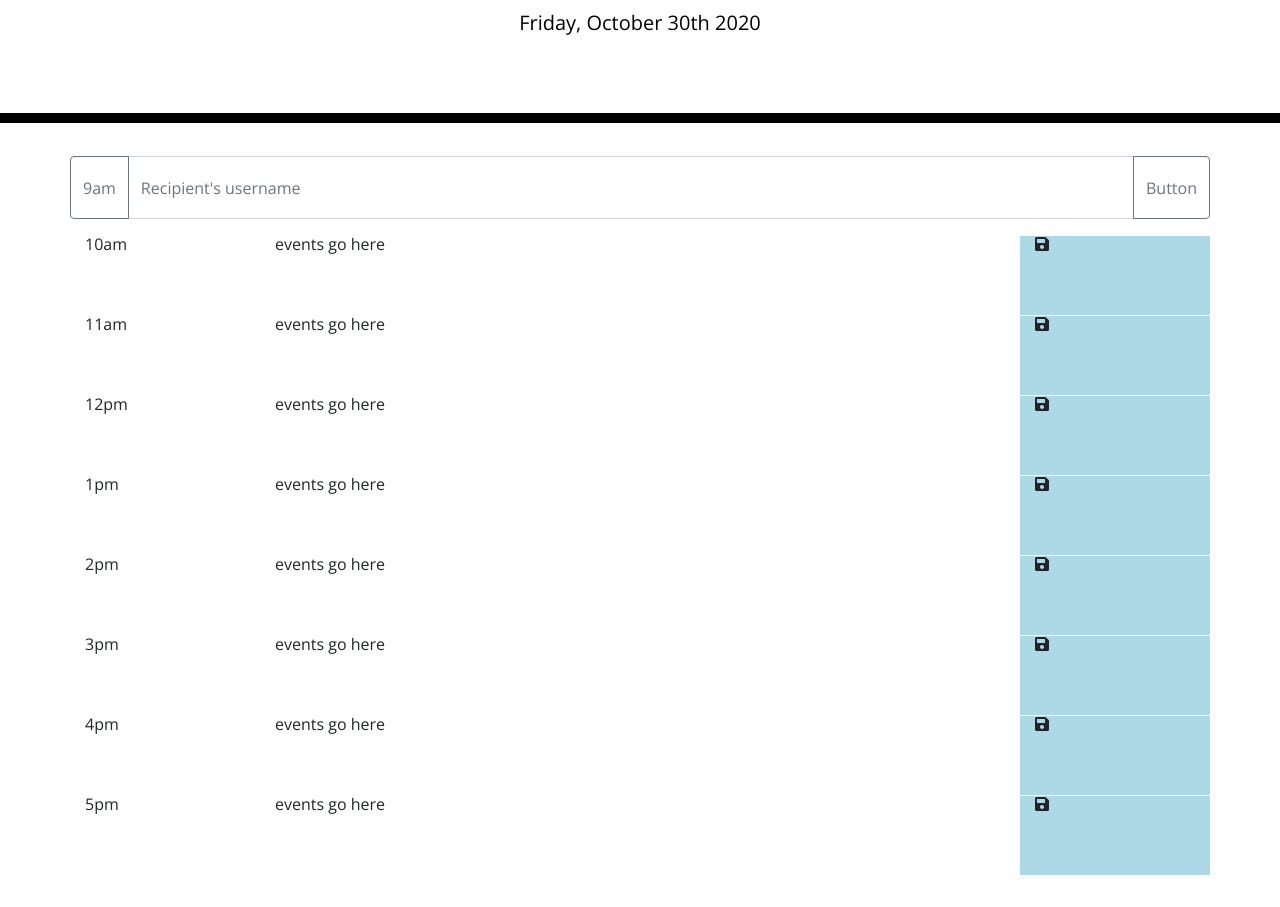
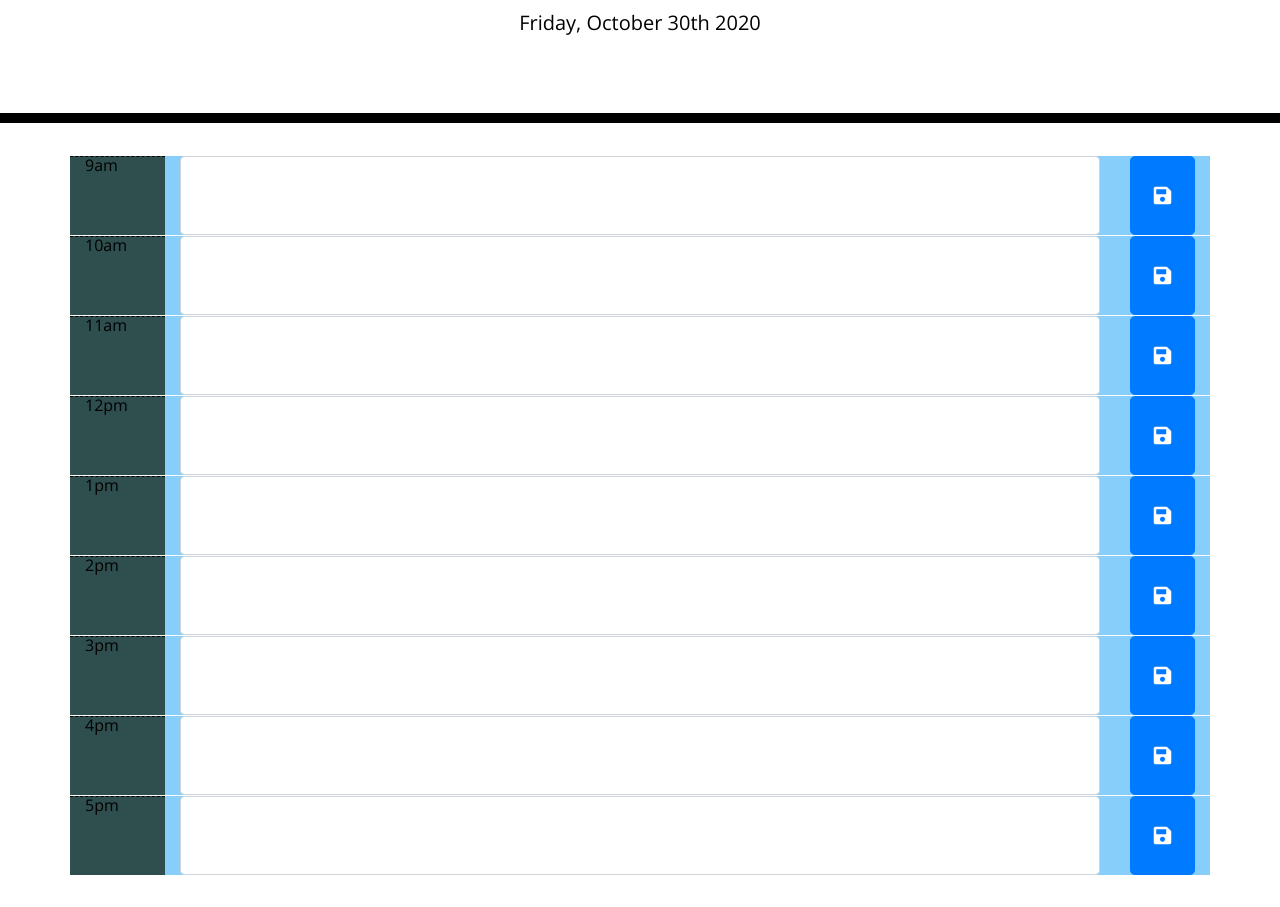
Before and after one commit to DaronSchmit/DaronDayScheduler, a plain HTML site: page Develop/index.html in a window 1280 px wide. Shown: the part 181-1088 px from the top of the page. Before the commit the page ends 1056 px from the top, so only its background shows below. Drawn offline with nearby package versions, Linux system fonts and the light colour scheme.

Commit message:
long overdue commit, added functional buttons, reformatted buttons, added forms to each row, added localstorage functionality

```diff
--- a/Develop/index.html
+++ b/Develop/index.html
@@ -31,66 +31,63 @@
 
 
     <div class="container">
-      <row class="row 9am">
-        <div class="input-group mb-3">
-          <div class="input-group-prepend">
-            <button class="btn btn-outline-secondary disable">9am</button>
-          </div>
-          <input type="text" class="form-control h-100" placeholder="Recipient's username" aria-label="Recipient's username" aria-describedby="basic-addon2">
-          <div class="input-group-append">
-            <button class="btn btn-outline-secondary" type="button">Button</button>
-          </div>
-        </div>
+      <row class="row 9"
+        ><div class="col-sm-1 hour">9am</div>
+        <div class="col-sm-10"><input class='form-control w-100 h-100' id='form-9'></input></div>
+        <div class="col-sm-1 save"><button class="btn btn-primary btn-lg w-100 h-100" id=9am-save-button save-button"><i class="fas fa-save"></i></button></div>
         </row>
 
-      <row class="row 10am"
-        ><div class="col-sm-2">10am</div>
-        <div class="col-sm-8">events go here</div>
-        <div class="col-sm-2 save-button"><i class="fas fa-save"></i></div>
+      <row class="row 10"
+        ><div class="col-sm-1 hour">10am</div>
+        <div class="col-sm-10"><input class='form-control w-100 h-100' id='form-10'></input></div>
+        <div class="col-sm-1 save"><button class="btn btn-primary btn-lg w-100 h-100" id=10am-save-button save-button"><i class="fas fa-save"></i></button></div>
             </row>
 
-      <row class="row 11am"
-        ><div class="col-sm-2">11am</div>
-        <div class="col-sm-8">events go here</div>
-        <div class="col-sm-2 save-button"><i class="fas fa-save"></i></div>
+      <row class="row 11"
+        ><div class="col-sm-1 hour">11am</div>
+        <div class="col-sm-10"><input class='form-control w-100 h-100' id='form-11'></input></div>
+        <div class="col-sm-1 save"><button class="btn btn-primary btn-lg w-100 h-100" id=11am-save-button save-button"><i class="fas fa-save"></i></button></div>
             </row>
 
-      <row class="row 12pm"
-        ><div class="col-sm-2">12pm</div>
-        <div class="col-sm-8">events go here</div>
-        <div class="col-sm-2 save-button"><i class="fas fa-save"></i></div>
+      <row class="row 12"
+        ><div class="col-sm-1 hour">12pm</div>
+        <div class="col-sm-10"><input class='form-control w-100 h-100' id='form-12'></input></div>
+        <div class="col-sm-1 save"><button class="btn btn-primary btn-lg w-100 h-100" id=12pm-save-button save-button"><i class="fas fa-save"></i></button></div>
             </row>
 
-      <row class="row 1pm"
-        ><div class="col-sm-2">1pm</div>
-        <div class="col-sm-8">events go here</div>
-        <div class="col-sm-2 save-button"><i class="fas fa-save"></i></div>
+      <row class="row 13"
+        ><div class="col-sm-1 hour">1pm</div>
+        <div class="col-sm-10"><input class='form-control w-100 h-100' id='form-13'></input></div>
+        <div class="col-sm-1 save"><button class="btn btn-primary btn-lg w-100 h-100" id=1pm-save-button save-button"><i class="fas fa-save"></i></button></div>
          </row>
 
-      <row class="row 2pm"
-        ><div class="col-sm-2">2pm</div>
-        <div class="col-sm-8">events go here</div>
-        <div class="col-sm-2 save-button"><i class="fas fa-save"></i></div>
+      <row class="row 14"
+        ><div class="col-sm-1 hour">2pm</div>
+        <div class="col-sm-10"><input class='form-control w-100 h-100' id='form-14'></input></div>
+        <div class="col-sm-1 save"><button class="btn btn-primary btn-lg w-100 h-100" id=2pm-save-button save-button"><i class="fas fa-save"></i></button></div>
+
       </row>
 
-      <row class="row 3pm"
-        ><div class="col-sm-2">3pm</div>
-        <div class="col-sm-8">events go here</div>
-        <div class="col-sm-2 save-button"><i class="fas fa-save"></i></div>
+      <row class="row 15"
+        ><div class="col-sm-1 hour">3pm</div>
+        <div class="col-sm-10"><input class='form-control w-100 h-100' id='form-15'></input></div>
+        <div class="col-sm-1 save"><button class="btn btn-primary btn-lg w-100 h-100" id=3pm-save-button save-button"><i class="fas fa-save"></i></button></div>
        </row>
 
-      <row class="row 4pm"
-        ><div class="col-sm-2">4pm</div>
-        <div class="col-sm-8">events go here</div>
-        <div class="col-sm-2 save-button"><i class="fas fa-save"></i></div>
+      <row class="row 16"
+        ><div class="col-sm-1 hour">4pm</div>
+        <div class="col-sm-10"><input class='form-control w-100 h-100' id='form-16'></input></div>
+        <div class="col-sm-1 save"><button class="btn btn-primary btn-lg w-100 h-100" id=4pm-save-button save-button"><i class="fas fa-save"></i></button></div>
          </row>
 
-      <row class="row 5pm"
-        ><div class="col-sm-2">5pm</div>
-        <div class="col-sm-8">events go here</div>
-        <div class="col-sm-2 save-button"><i class="fas fa-save"></i></div>
+      <row class="row 17"
+        ><div class="col-sm-1 hour">5pm</div>
+        <div class="col-sm-10"><input class='form-control w-100 h-100' id='form-17'></input></div>
+        <div class="col-sm-1 save"><button class="btn btn-primary btn-lg w-100 h-100" id=5pm-save-button save-button"><i class="fas fa-save"></i></button></div>
                  </row>
     </div>
+
+<br><br>
 
     <script src="https://cdnjs.cloudflare.com/ajax/libs/jquery/3.2.1/jquery.min.js"></script>
     <script src="https://cdnjs.cloudflare.com/ajax/libs/moment.js/2.24.0/moment.min.js"></script>
--- a/Develop/script.js
+++ b/Develop/script.js
@@ -1,3 +1,104 @@
 let today = moment().format("dddd, MMMM Do YYYY");
+let time = moment().hour();
 
 $("#currentDay").text(today);
+
+// for(let i=9; i < 17; i++){
+//     let hour = i +"am";
+//     if(parseInt(hour) > 12){
+//         hour = parseInt(hour)-12;
+//         hour = hour + "pm";
+//     }
+//     let newHour = $("<row class='"+hour+"'></row>");
+//     newHour.append("<div class='col-sm-2'>"+hour+"</div><div class='col-sm-8'>events go here</div><div class='col-sm-2 save-button'><i class='fas fa-save'></i></div>");
+
+//     $(".container").append(newHour);
+// }
+
+for(let i = 9; i <= 17; i++){
+    if(time < i){
+        $("."+i).addClass("future");
+    }
+    else if (time === i){
+        $("."+i).addClass("present");
+    }
+    else{
+        $("."+i).addClass("past");
+    }
+}
+
+let scheduledEvents = JSON.parse(localStorage.getItem('events'));
+if(scheduledEvents === null){
+   scheduledEvents = ["","","","","","","","",""];
+}
+else{
+    for(let i = 9; i <=17; i++){
+        $("#form-"+i).attr('placeholder', scheduledEvents[i-9]);
+    }
+}
+
+let input;
+
+$("#9am-save-button").on('click', function(){
+    input = $("#form-9").val();
+    $("#form-9").attr("placeholder", input);
+    scheduledEvents[0] = input;
+    localStorage.setItem('events', JSON.stringify(scheduledEvents));
+})
+
+$("#10am-save-button").on('click', function(){
+    input = $("#form-10").val();
+    $("#form-10").attr("placeholder", input);
+    scheduledEvents[1] = input;
+    console.log(scheduledEvents[1]);
+    localStorage.setItem('events', JSON.stringify(scheduledEvents));
+})
+
+$("#11am-save-button").on('click', function(){
+    input = $("#form-11").val();
+    $("#form-11").attr("placeholder", input);
+    scheduledEvents[2] = input;
+    localStorage.setItem('events', JSON.stringify(scheduledEvents));
+})
+
+$("#12pm-save-button").on('click', function(){
+    input = $("#form-12").val();
+    $("#form-12").attr("placeholder", input);
+    scheduledEvents[3] = input;
+    localStorage.setItem('events', JSON.stringify(scheduledEvents));
+})
+
+$("#1pm-save-button").on('click', function(){
+    input = $("#form-1").val();
+    $("#form-1").attr("placeholder", input);
+    scheduledEvents[4] = input;
+    localStorage.setItem('events', JSON.stringify(scheduledEvents));
+})
+
+$("#2pm-save-button").on('click', function(){
+    input = $("#form-2").val();
+    $("#form-2").attr("placeholder", input);
+    scheduledEvents[5] = input;
+    localStorage.setItem('events', JSON.stringify(scheduledEvents));
+})
+
+$("#3pm-save-button").on('click', function(){
+    input = $("#form-3").val();
+    $("#form-3").attr("placeholder", input);
+    scheduledEvents[6] = input;
+    localStorage.setItem('events', JSON.stringify(scheduledEvents));
+})
+
+$("#4pm-save-button").on('click', function(){
+    input = $("#form-4").val();
+    $("#form-4").attr("placeholder", input);
+    scheduledEvents[7] = input;
+    localStorage.setItem('events', JSON.stringify(scheduledEvents));
+})
+
+$("#5pm-save-button").on('click', function(){
+    input = $("#form-5").val();
+    $("#form-5").attr("placeholder", input);
+    scheduledEvents[8] = input;
+    localStorage.setItem('events', JSON.stringify(scheduledEvents));
+})
--- a/Develop/style.css
+++ b/Develop/style.css
@@ -70,6 +70,19 @@ textarea{
   transition: all .3s ease-in-out;
 }
 
-.save-button{
-  background-color: lightblue;
+.list-group-item{
+  height: 4em;
 }
+
+.future{
+  background-color: lightskyblue;
+}
+.past{
+  background-color: lightgray;
+}
+.present{
+  background-color: lightgreen;
+}
+.hour{
+  background-color: darkslategray;
+}
```
Lines whose indentation alone changed are shown as unchanged.
